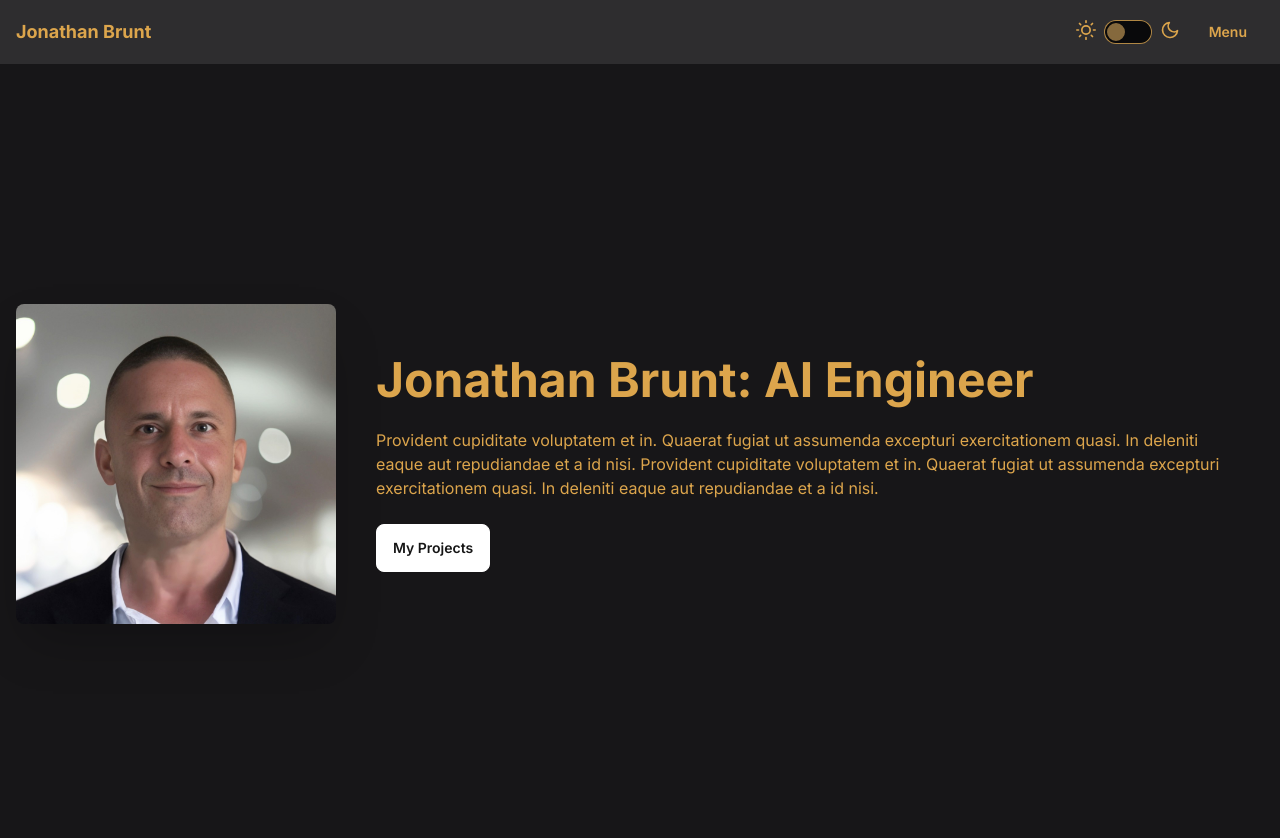
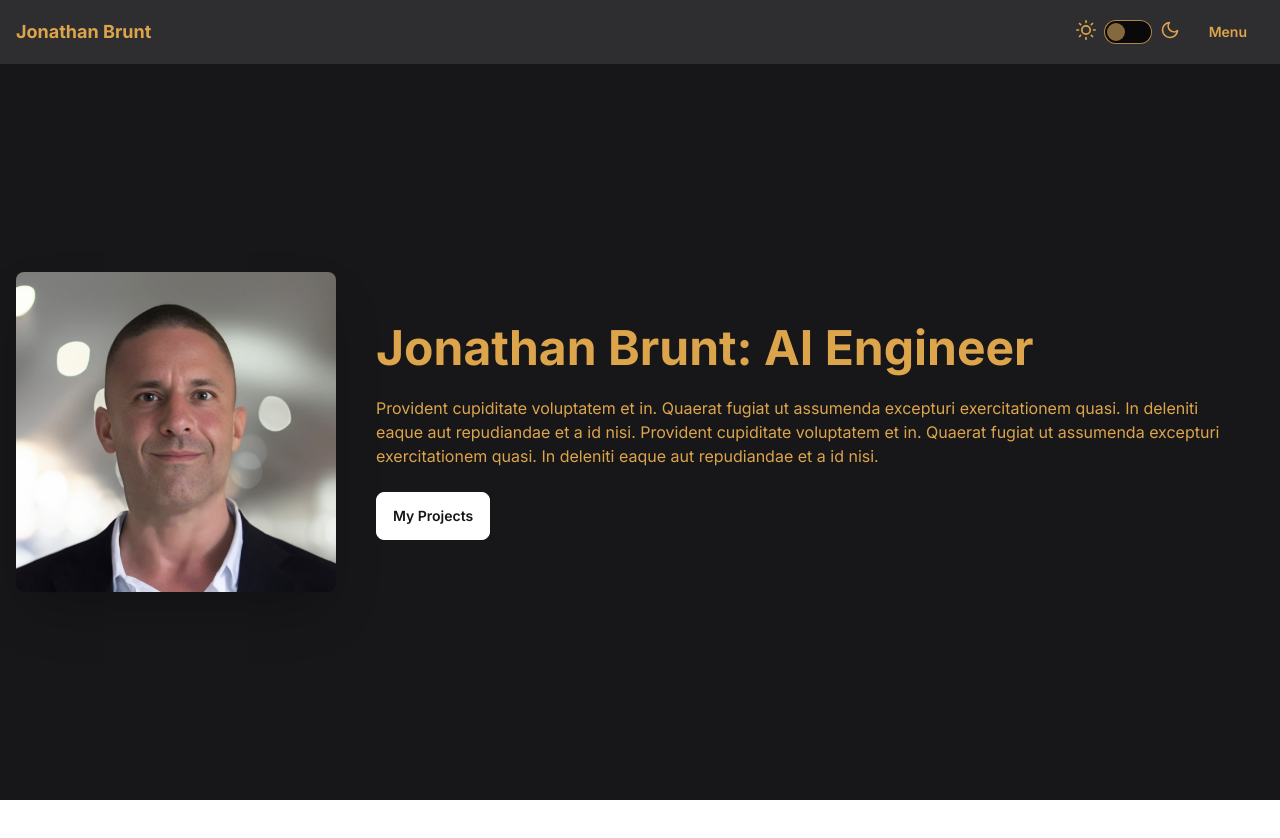
Before and after one commit to jonbrunt/ai-portfolio, a Next.js app: page / in a window 1280 px wide. Shown: the top 838 px of the page. After the commit the page ends 800 px from the top, so only its background shows below. Built offline with nearby package versions, Linux system fonts and the light colour scheme.

Commit message:
ISSUE FIX: NAVBAR CREATES UNWANTED SPACE #3
- in navbar.tsx:
- set height of navbar to `4rem`

- in globals.css:
- create class that calculates div height based on vh and the navbar
- for future use (contact component, etc)

- in hero.tsx:
- replace Tailwind class with new custon class

```diff
--- a/app/components/hero.tsx
+++ b/app/components/hero.tsx
@@ -2,7 +2,7 @@ import Image from "next/image";
 
 const Hero = () => {
   return (
-    <div className="hero min-h-screen bg-base-200">
+    <div className="min-height-minus-navbar hero bg-base-200">
       <div className="hero-content flex-col lg:flex-row">
         <Image
           src="/brunt-headshot.jpg"
--- a/app/components/navbar.tsx
+++ b/app/components/navbar.tsx
@@ -23,7 +23,7 @@ const Navbar: React.FC<NavbarProps> = ({ setCurrentView }) => {
   };
 
   return (
-    <div className="navbar sticky top-0 bg-base-300">
+    <div className="navbar sticky top-0 h-[4rem] bg-base-300">
       <div className="flex-1 px-2 lg:flex-none">
         <a className="text-lg font-bold">Jonathan Brunt</a>
       </div>
--- a/app/globals.css
+++ b/app/globals.css
@@ -26,6 +26,10 @@ body {
     rgb(var(--background-start-rgb));
 }
 
+.min-height-minus-navbar {
+  min-height: calc(100vh - 4rem);
+}
+
 @layer utilities {
   .text-balance {
     text-wrap: balance;
```
